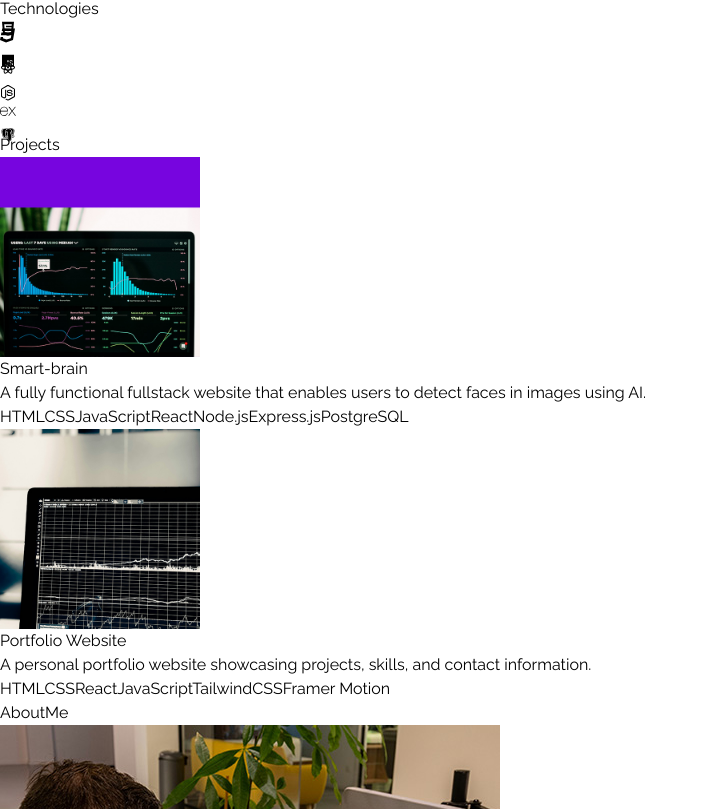
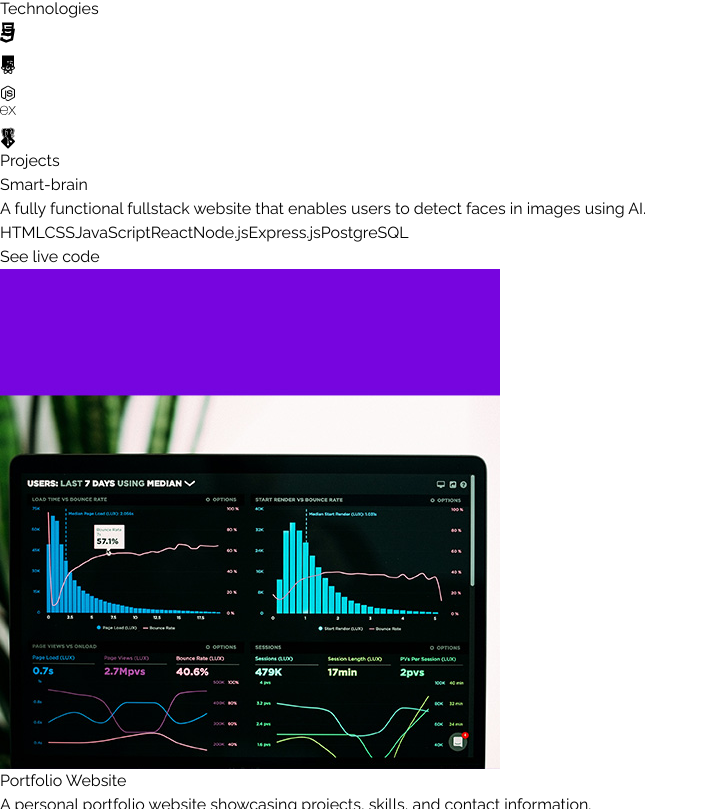
Before and after one commit to Anorme/zerofolio, a React (Vite) app: page / in a window 1280 px wide. Shown: the part 1351-2160 px from the top of the page, without its empty margins (0-708 px from the left). Built offline with nearby package versions, Linux system fonts and the light colour scheme.

Commit message:
Added the git icon to the technologies section

```diff
--- a/package.json
+++ b/package.json
@@ -14,6 +14,7 @@
     "react": "^18.3.1",
     "react-dom": "^18.3.1",
     "react-icons": "^5.4.0",
+    "react-parallax-tilt": "^1.7.267",
     "react-typed": "^2.0.12"
   },
   "devDependencies": {
--- a/src/components/Projects.jsx
+++ b/src/components/Projects.jsx
@@ -1,5 +1,6 @@
 import { PROJECTS } from "../constants"
 import {motion} from "motion/react";
+import Tilt from 'react-parallax-tilt';
 
 const Projects = () => {
   return (
@@ -10,24 +11,36 @@ const Projects = () => {
         transition={{duration: 2}}
         className="my-20 text-center text-4xl">Projects
       </motion.h2>
+
       <div>{PROJECTS.map((project, index) => (
         <div key={index} className="mb-8 flex flex-wrap lg:justify-center">
-          <div className="w-full lg:w-1/4">
-            <img
-              src={project.image}
-              width={200}
-              height={200}
-              alt={project.title}
-              className="mb-6 rounded"
-            />
+            <div className="w-full max-w-xl lg:w-1/2 lg:pt-10">
+              <h6 className="mb-2 font-semibold" > {project.title}</h6>
+              <p className="mb-4 text-neutral-400">{project.description}</p>
+            <div className="flex flex-wrap ml-0 my-8">
+              {project.technologies.map((tech, index) => (
+                <span key={index} className="mr-2 rounded bg-neutral-900 px-2 py-1 text-sm font-medium text-purple-600">{tech}</span>
+              ))}
+            </div>
+
+              <button className="w-xl text-xl bg-purple-500 border-purple-800 rounded mb-4 mt-0 ">
+                See live code
+              </button>
+
           </div>
-          <div className="w-full max-w-xl lg:w-3/4">
-            <h6 className="mb-2 font-semibold" > {project.title}</h6>
-            <p className="mb-4 text-neutral-400">{project.description}</p>
-            {project.technologies.map((tech, index) => (
-              <span key={index} className="mr-2 rounded bg-neutral-900 px-2 py-1 text-sm font-medium text-purple-600">{tech}</span>
-            ))}
 
+          <div className="w-full lg:w-1/2">
+            <Tilt
+              tiltMaxAngleX={7}
+              tiltMaxAngleY={7}
+              width={project.image.width}
+            >
+              <img
+                src={project.image}
+                alt={project.title}
+                className="m-6 rounded object-cover"
+              />
+            </Tilt>
           </div>
         </div>
       ))}
--- a/src/components/Technologies.jsx
+++ b/src/components/Technologies.jsx
@@ -1,6 +1,7 @@
 import { BiLogoJavascript } from "react-icons/bi";
 import { RiReactjsLine } from "react-icons/ri";
 import { FaNodeJs } from "react-icons/fa";
+import { FaGitAlt } from "react-icons/fa";
 import { FaHtml5 } from "react-icons/fa";
 import { FaCss3 } from "react-icons/fa";
 import { SiExpress } from "react-icons/si";
@@ -90,6 +91,13 @@ const Technologies = () => {
           <BiLogoPostgresql className="text-7xl text-sky-700" />
         </motion.div>
 
+        <motion.div
+        variants={iconVariants(4)}
+        initial="initial"
+        animate="animate"
+        className="rounded-2xl border-4 border-neutral-800 p-4">
+          <FaGitAlt className="text-7xl text-orange-400" />
+        </motion.div>
       </div>
     </div>
   )
```
Also changed, not shown: 1 other file (tests, documents, lock files or other folders).
